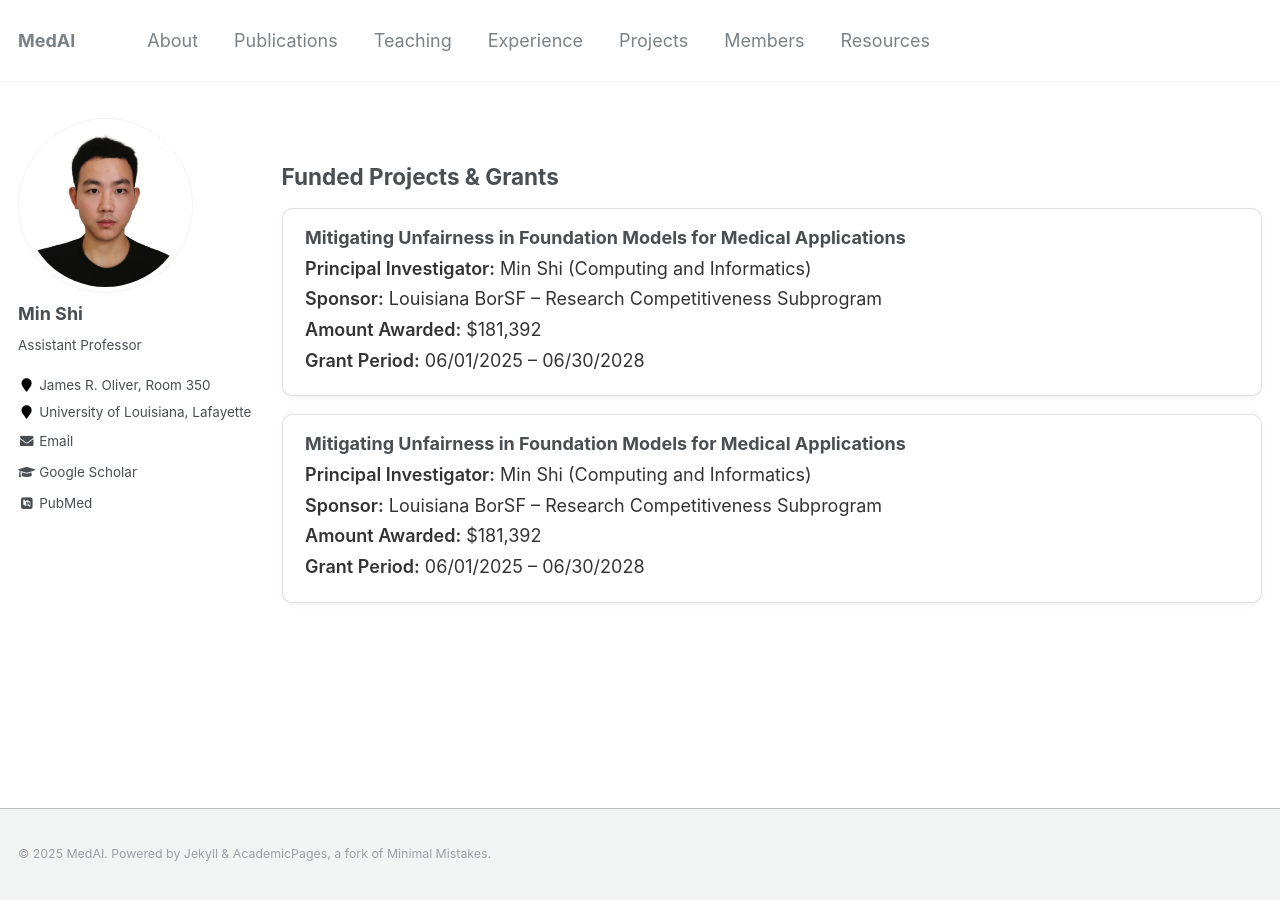
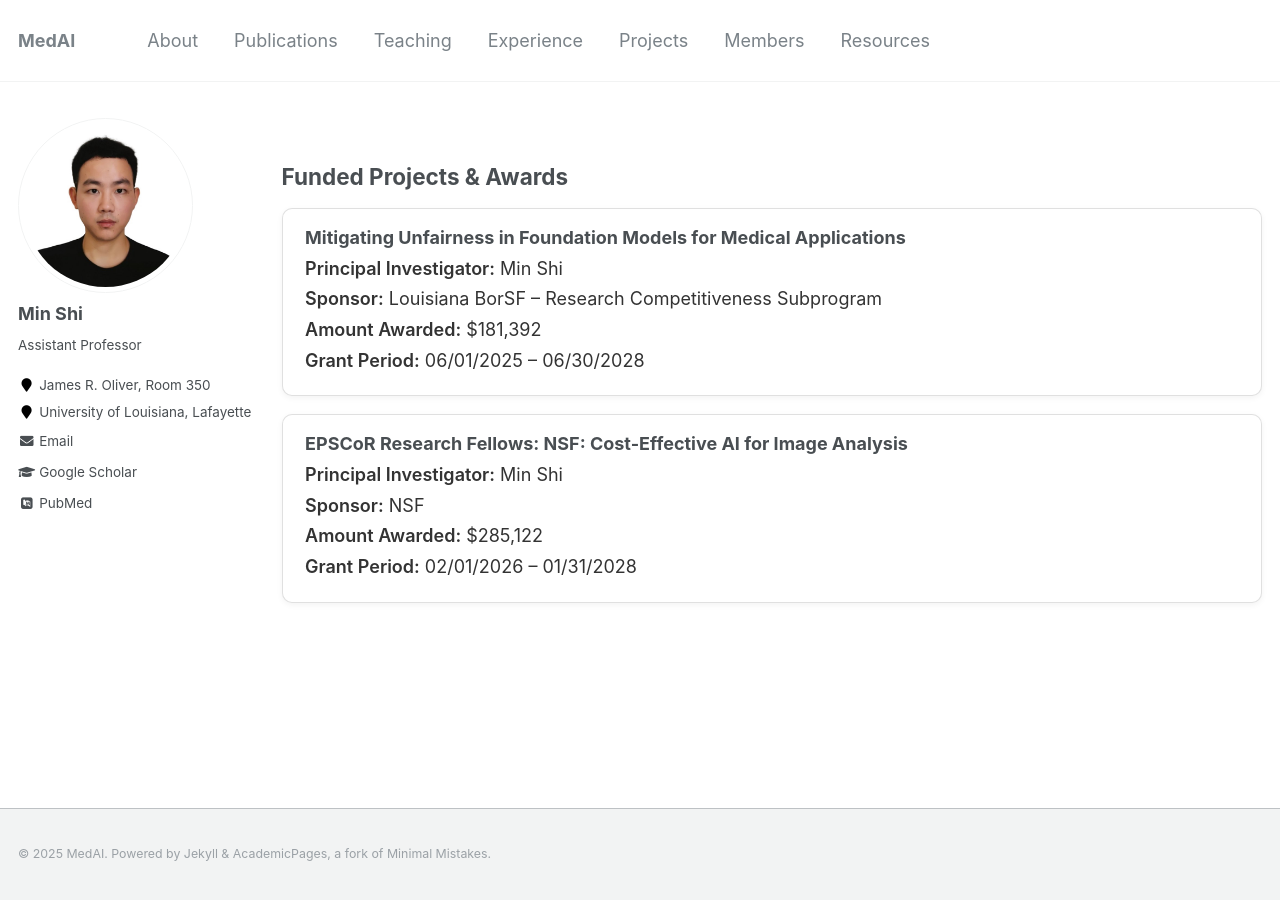
Before and after one commit to shiminxst/shiminxst.github.io, a Jekyll site: the page built from _pages/awards.md, in a window 1280 px wide. Built offline with Jekyll 4.4.1, drawn with Linux system fonts in a browser that asks for light colours; some web fonts are replaced.

Commit message:
Update awards.md

```diff
--- a/_pages/awards.md
+++ b/_pages/awards.md
@@ -5,7 +5,7 @@ permalink: /awards/
 author_profile: true
 ---
 
-## Funded Projects & Grants
+## Funded Projects & Awards
 
 <style>
   /* --- Awards Card Styles (no numbers) --- */
@@ -50,7 +50,7 @@ author_profile: true
   <li>
     <div class="award-card">
       <h3 class="award-title">Mitigating Unfairness in Foundation Models for Medical Applications</h3>
-      <p class="award-meta"><b>Principal Investigator:</b> Min Shi (Computing and Informatics)</p>
+      <p class="award-meta"><b>Principal Investigator:</b> Min Shi </p>
       <p class="award-meta award-sponsor"><b>Sponsor:</b> Louisiana BorSF – Research Competitiveness Subprogram</p>
       <p class="award-meta"><b>Amount Awarded:</b> $181,392</p>
       <p class="award-meta"><b>Grant Period:</b> 06/01/2025 – 06/30/2028</p>
@@ -58,11 +58,11 @@ author_profile: true
   </li>
   <li>
     <div class="award-card">
-      <h3 class="award-title">Mitigating Unfairness in Foundation Models for Medical Applications</h3>
-      <p class="award-meta"><b>Principal Investigator:</b> Min Shi (Computing and Informatics)</p>
-      <p class="award-meta award-sponsor"><b>Sponsor:</b> Louisiana BorSF – Research Competitiveness Subprogram</p>
-      <p class="award-meta"><b>Amount Awarded:</b> $181,392</p>
-      <p class="award-meta"><b>Grant Period:</b> 06/01/2025 – 06/30/2028</p>
+      <h3 class="award-title">EPSCoR Research Fellows: NSF: Cost-Effective AI for Image Analysis</h3>
+      <p class="award-meta"><b>Principal Investigator:</b> Min Shi </p>
+      <p class="award-meta award-sponsor"><b>Sponsor:</b> NSF</p>
+      <p class="award-meta"><b>Amount Awarded:</b> $285,122</p>
+      <p class="award-meta"><b>Grant Period:</b> 02/01/2026  – 01/31/2028</p>
     </div>
   </li>
 </ul>
```
